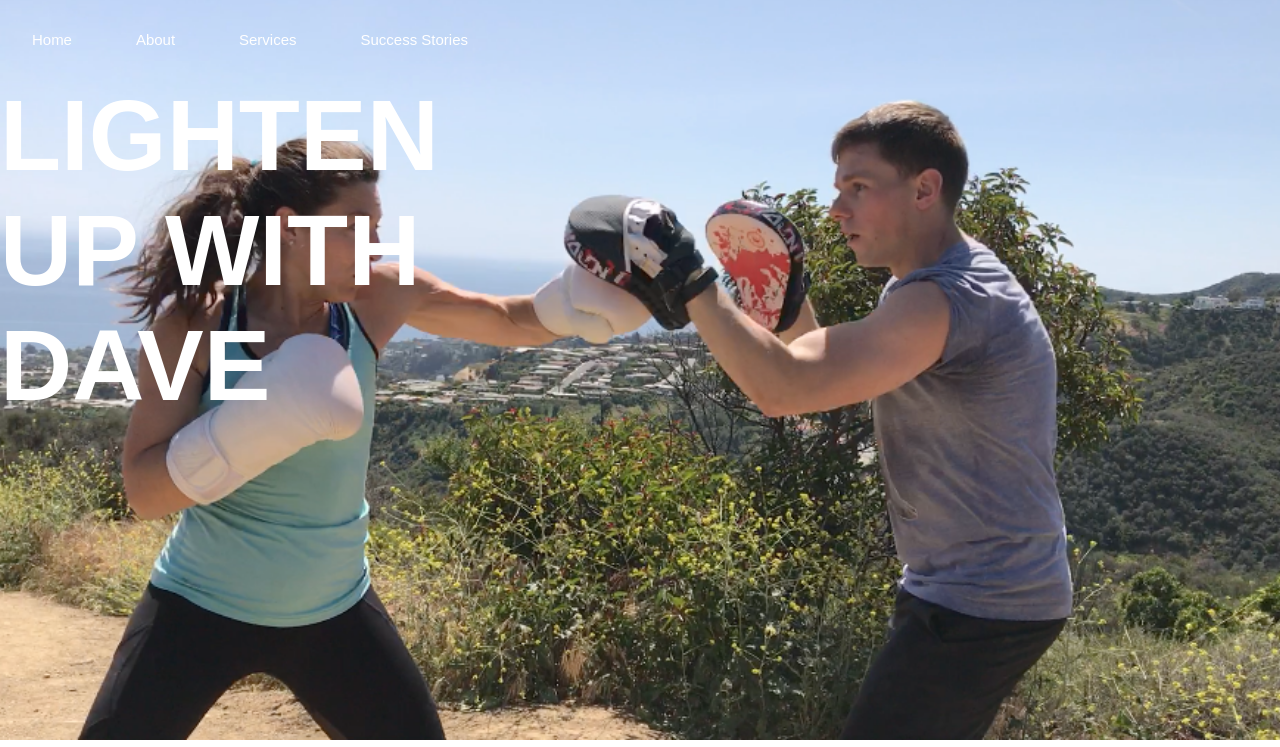
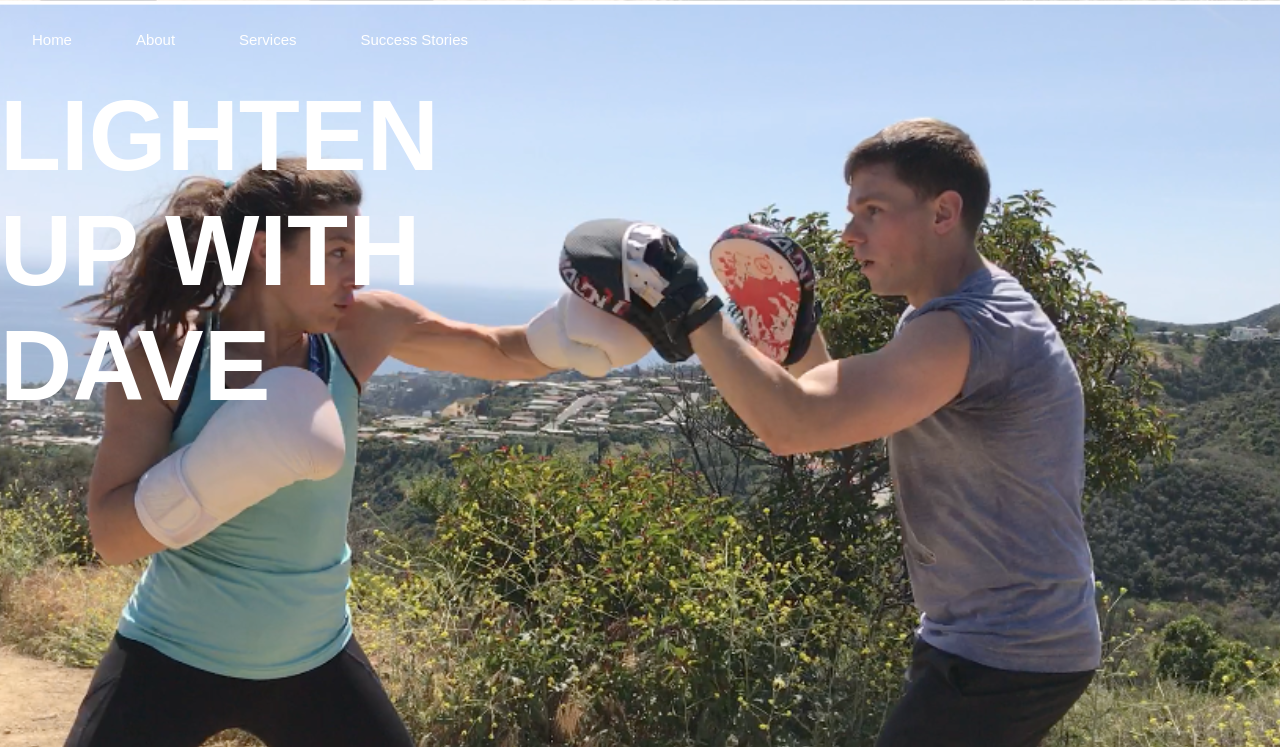
Before and after one commit to davekoncsol/dapersonal-training, a plain HTML site: page index.html in a window 1280 px wide. Shown: the top 747 px of the page. Drawn offline with Linux system fonts and the light colour scheme.

Commit message:
fixed sicky nav issue

```diff
--- a/css/main.css
+++ b/css/main.css
@@ -26,18 +26,28 @@ a {
     text-decoration: none;
     color:white;
 
+
+}
+
+body {
+    background: url('../images/temescal-box-heather.png');
+    background-size: cover;
+    background-position: center;
+    background-position-y: -10px;
+    background-repeat: no-repeat;
+    background-attachment: fixed;
 }
 
 #home {
 
 
     height: 750px;
-    background: url('../images/temescal-box-heather.png');
+    /* background: url('../images/temescal-box-heather.png');
     background-size: cover;
     background-position: center;
     background-position-y: -10px;
     background-repeat: no-repeat;
-    background-attachment: fixed;
+    background-attachment: fixed; */
 
 }
 
--- a/index.html
+++ b/index.html
@@ -10,15 +10,15 @@
 </head>
 
 <body>
+    <nav>
+        <a href='#home'>Home</a>
+        <a href='#about'>About</a>
+        <a href='#services'>Services</a>
+        <a href='#success'>Success Stories</a>
+    </nav>
 
     <div id='home'>
 
-        <nav>
-            <a href='#home'>Home</a>
-            <a href='#about'>About</a>
-            <a href='#services'>Services</a>
-            <a href='#success'>Success Stories</a>
-        </nav>
         <div>
             <H1>LIGHTEN UP WITH DAVE</H1>
         </div>
```
